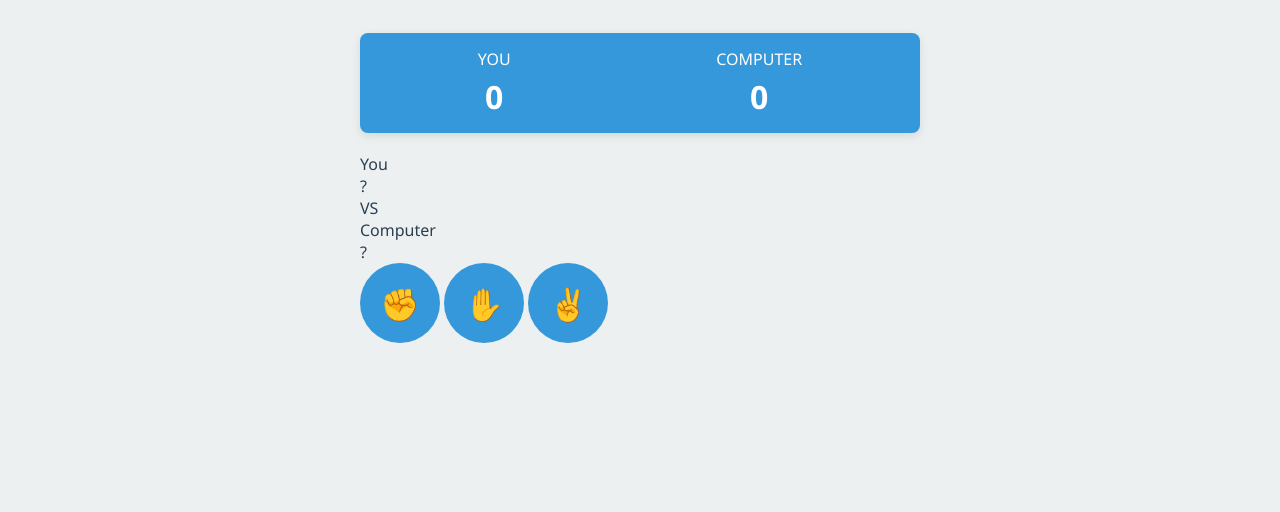
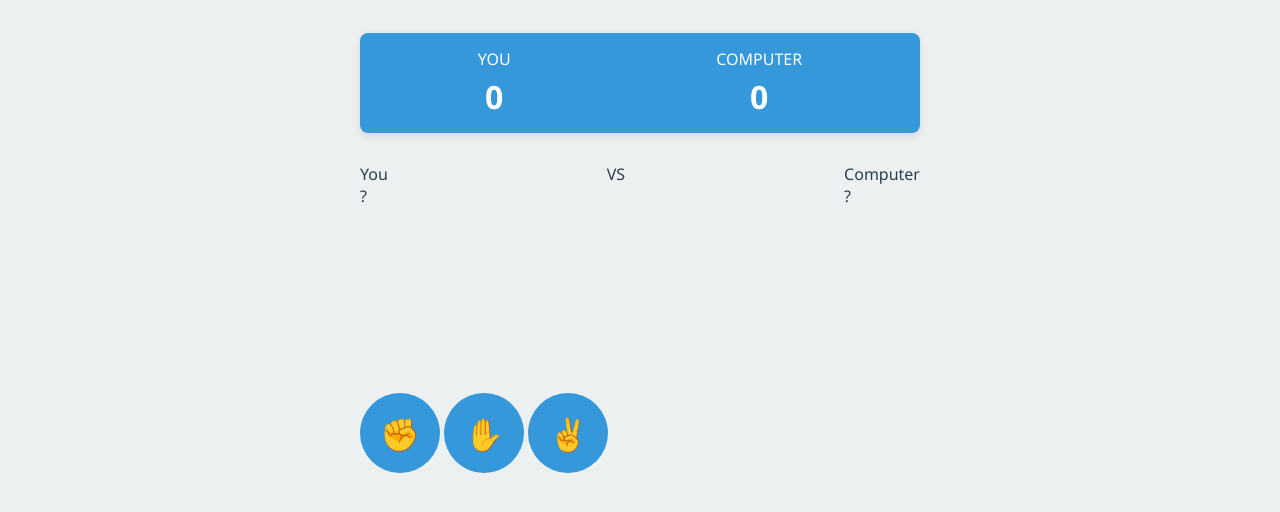
Before and after one commit to AnasChebili/rps-academic, a plain HTML site: page index.html in a window 1280 px wide. Shown: the part 80-592 px from the top of the page. Drawn offline with Linux system fonts and the light colour scheme.

Commit message:
css for game area

```diff
--- a/styles.css
+++ b/styles.css
@@ -57,6 +57,13 @@ header {
   margin-top: 5px;
 }
 
+.game-area {
+  display: flex;
+  justify-content: space-between;
+  margin: 30px 0;
+  height: 200px;
+}
+
 .control-btn {
   background-color: var(--secondary);
   color: white;
```
